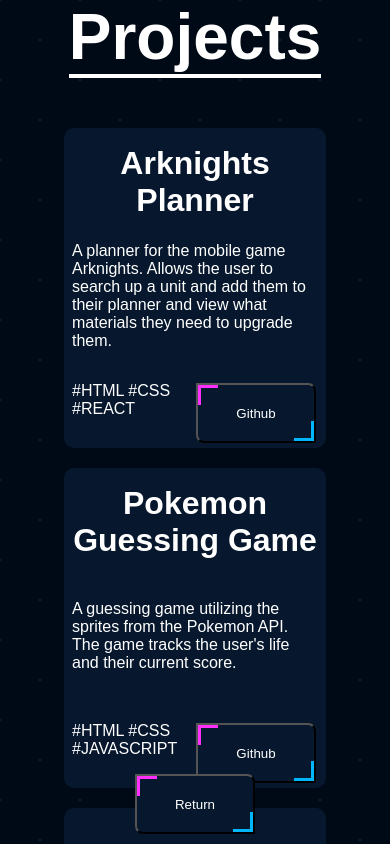
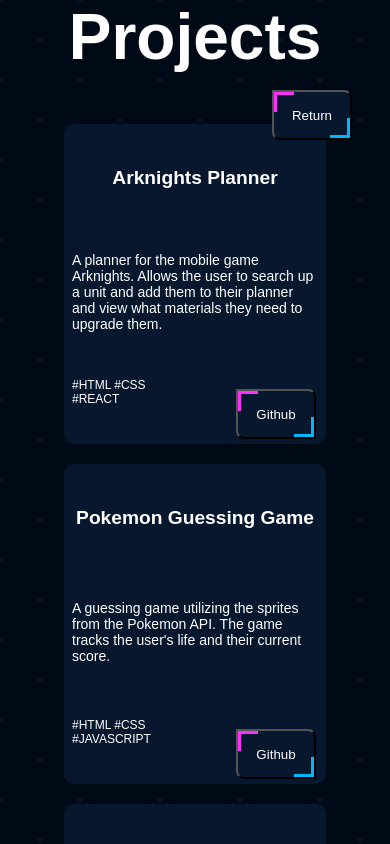
Before and after one commit to PedroM21/portfolio, a React (Vite) app: page /portfolio/ProjectsPage in a window 390 px wide. Shown: the top 844 px of the page. Built offline with nearby package versions, Linux system fonts and the light colour scheme.

Commit message:
small fixes

```diff
--- a/src/css/AboutSkills.css
+++ b/src/css/AboutSkills.css
@@ -24,6 +24,14 @@
   }
 }
 
+/* Smaller Laptop Size */
+@media screen and (max-width: 1280px) {
+  .skills {
+    width: 80%;
+    font-size: 12px;
+  }
+}
+
 /* Mobile Device */
 @media screen and (max-width: 768px) {
   .skills-container {
--- a/src/css/HomePage.css
+++ b/src/css/HomePage.css
@@ -122,6 +122,26 @@
   }
 }
 
+/* Smaller Laptop Device */
+@media screen and (max-width: 1280px) {
+  /* About Section */
+  .about-content p {
+    font-size: 16px;
+  }
+
+  /* Project Section */
+  .more-projects {
+    left: 30%;
+    bottom: 124px;
+    transform: translateX(30%);
+  }
+
+  /* Contact Section */
+  .contact-section {
+    height: 100vh;
+  }
+}
+
 /* Mobile Device */
 @media screen and (max-width: 768px) {
   .section-header {
@@ -149,10 +169,10 @@
 
   /* Project Section */
   .more-projects {
-    bottom: 85px;
-    right: 20%;
-    width: 80px;
-    height: 50px;
-    transform: translateX(20%);
+    bottom: 85px !important;
+    left: 200px !important;
+    width: 80px !important;
+    height: 50px !important;
+    transform: translateX(20%) !important;
   }
 }
--- a/src/css/ProjectCard.css
+++ b/src/css/ProjectCard.css
@@ -42,3 +42,23 @@
   bottom: 5px;
   right: 10px;
 }
+
+/* Mobile Device */
+@media screen and (max-width: 768px) {
+  .project-title {
+    font-size: 1.2rem;
+  }
+
+  .project-desc {
+    font-size: 14px;
+  }
+
+  .project-links p {
+    font-size: 12px;
+  }
+
+  .project-links button {
+    width: 80px;
+    height: 50px;
+  }
+}
--- a/src/css/ProjectDisplay.css
+++ b/src/css/ProjectDisplay.css
@@ -70,6 +70,18 @@
   }
 }
 
+/* Smaller Laptop Size */
+@media screen and (max-width: 1280px) {
+  .proj-display-title h1 {
+    font-size: 20px;
+    height: auto;
+  }
+
+  .proj-display-content p {
+    font-size: 12px;
+  }
+}
+
 @media screen and (max-width: 768px) {
   .project-display-container {
     flex-direction: column;
--- a/src/css/ProjectsPage.css
+++ b/src/css/ProjectsPage.css
@@ -13,7 +13,6 @@
   align-items: center;
   color: #fff;
   font-size: 4rem;
-  border-bottom: #fff solid 4px;
   height: 20%;
   margin-bottom: 50px;
 }
@@ -34,3 +33,31 @@
   right: 50%;
   transform: translateX(50%);
 }
+
+/* Laptop Size */
+@media screen and (max-width: 1366px) {
+  .return-btn {
+    top: 30px;
+    right: 10%;
+    transform: translateX(10%);
+  }
+}
+
+/* Smaller Laptop Size */
+@media screen and (max-width: 1280px) {
+  .return-btn {
+    top: 30px;
+    right: 10%;
+    transform: translateX(10%);
+  }
+}
+
+@media screen and (max-width: 768px) {
+  .return-btn {
+    width: 80px;
+    height: 50px;
+    top: 90px;
+    right: 20%;
+    transform: translateX(50%);
+  }
+}
```
